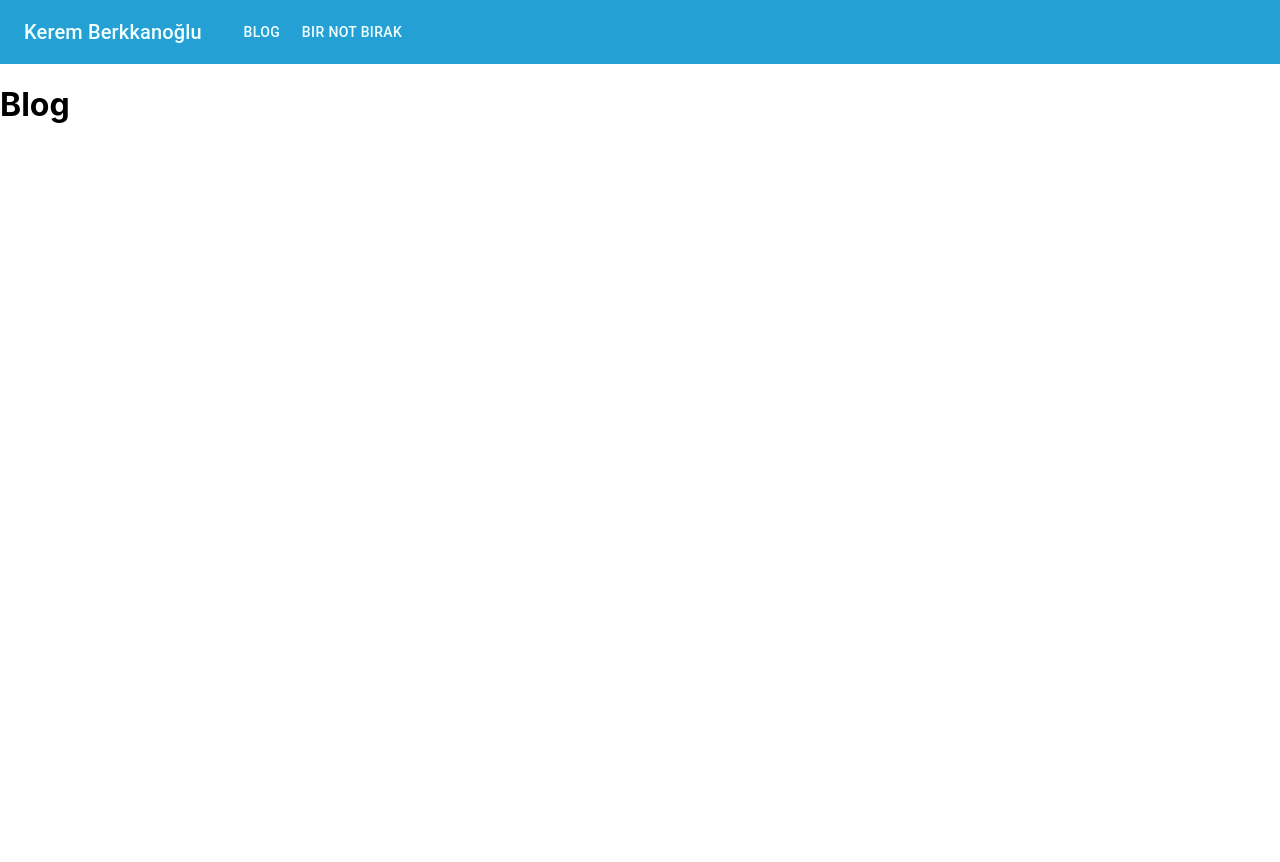
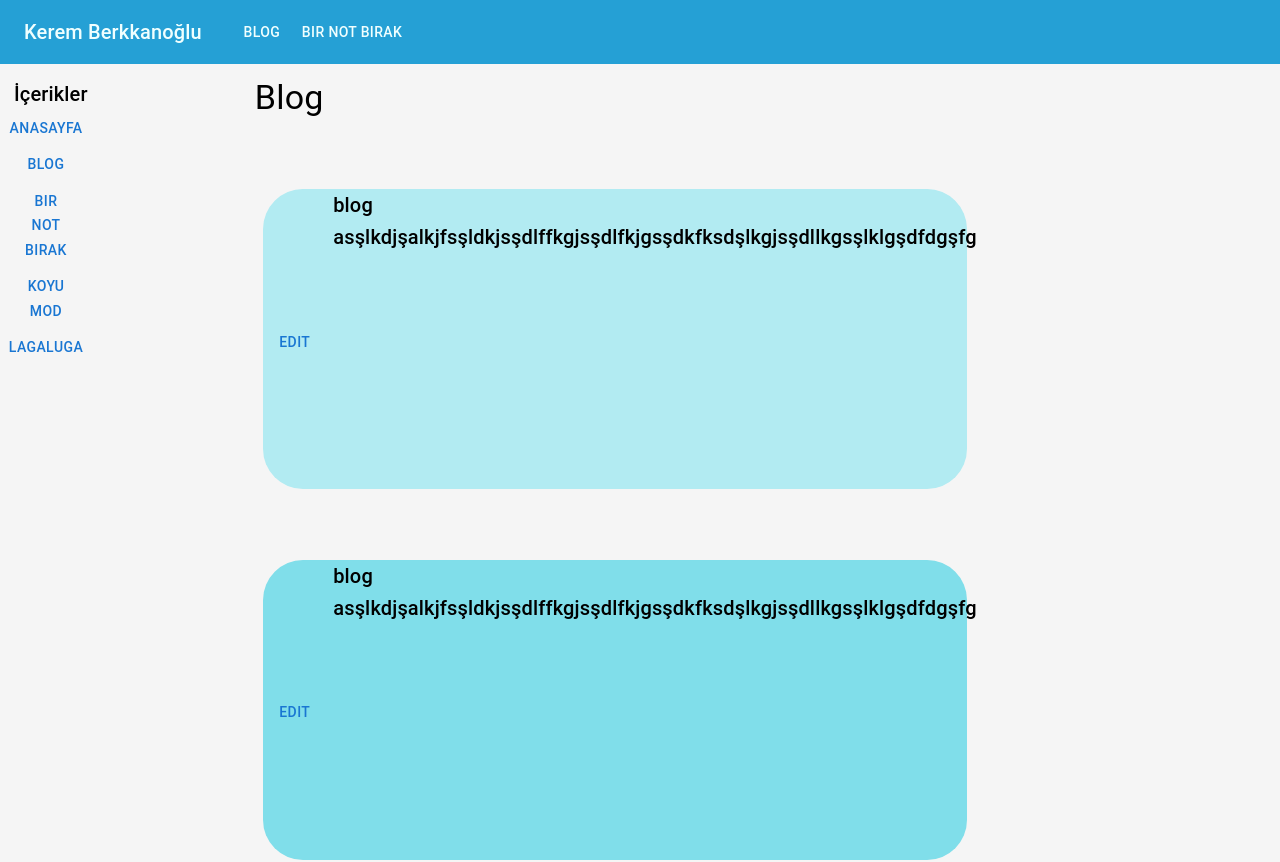
Before and after one commit to WizardLizard8998/WebSite1-React, a React (Create React App) app: page /Blog in a window 1280 px wide. Shown: the top 862 px of the page. Before the commit the page ends 800 px from the top, so only its background shows below. Built offline with nearby package versions, Linux system fonts and the light colour scheme.

Commit message:
page templates upgraded and processed

```diff
--- /dev/null
+++ b/src/COMPONENTS/ContentBox.jsx
@@ -0,0 +1,35 @@
+import React from "react";
+
+import Box from "@mui/material/Box";
+import { Typography } from "@mui/material";
+import Button from "@mui/material/Button";
+
+function ContentBox(props) {
+    const { renk, content } = props;
+
+    return (
+      <Box
+        sx={{
+          margin: 1,
+          borderRadius: 10,
+          width: "inherit",
+          height: 300,
+          backgroundColor: `${renk}`,
+          "&:hover": {
+            backgroundColor: "primary.main",
+            opacity: [0.9, 0.8, 0.7],
+          },
+        }}
+      >
+        <div class="box-title">
+          <Typography variant="h6">{content}</Typography>
+        </div>
+        <div>
+          <Button color="primary">Edit</Button>
+        </div>
+      </Box>
+    );
+  }
+
+
+  export default ContentBox;
--- /dev/null
+++ b/src/COMPONENTS/LeftBar.jsx
@@ -0,0 +1,58 @@
+import { React, useContext } from "react";
+import Typography from "@mui/material/Typography";
+import Button from "@mui/material/Button";
+import "../Styles.css";
+import { ThemeContext } from "../DATA/ThemeContext";
+import { useNavigate } from "react-router-dom";
+
+function LeftBar() {
+  const { theme, changeTheme } = useContext(ThemeContext);
+
+  let history = useNavigate();
+
+  var onClickAnasayfa = () => {
+    history("/");
+  };
+
+  var onClickBlog = () => {
+    history("/Blog");
+  };
+
+  var onClickBirNotBırak = () => {
+    history("/BirNotBırak");
+  };
+
+  var handleTheme = () => {
+    changeTheme();
+  };
+
+  return (
+    <div className={theme ? `pageTemplate pageTemplate-dark` : `pageTemplate`}>
+      <div className="leftbar">
+        <Typography variant="h6"> İçerikler </Typography>
+        <Button onClick={onClickAnasayfa}>
+          {" "}
+          <Typography variant="p"> Anasayfa </Typography>
+        </Button>
+        <Button onClick={onClickBlog}>
+          {" "}
+          <Typography variant="p"> Blog </Typography>
+        </Button>
+        <Button onClick={onClickBirNotBırak}>
+          {" "}
+          <Typography variant="p"> Bir Not Bırak </Typography>
+        </Button>
+        <Button onClick={handleTheme}>
+          {" "}
+          <Typography variant="p"> Koyu Mod </Typography>
+        </Button>
+        <Button>
+          {" "}
+          <Typography variant="p"> lagaluga </Typography>
+        </Button>
+      </div>
+    </div>
+  );
+}
+
+export default LeftBar;
--- a/src/PAGES/BlogPage.jsx
+++ b/src/PAGES/BlogPage.jsx
@@ -1,14 +1,53 @@
-import React from "react";
+import {React , useContext} from "react";
+
+import "../Styles.css";
+import axios from "axios";
+import Typography from "@mui/material/Typography";
+import { ThemeContext } from "../DATA/ThemeContext";
+import LeftBar from "../COMPONENTS/LeftBar";
+import ContentBox from "../COMPONENTS/ContentBox";
+import { useNavigate } from "react-router-dom";
+
 
 
 
 function BlogPage(props) {
 
+  const { theme } = useContext(ThemeContext);
+  var colors = [
+    "#B2EBF2",
+    "#80DEEA",
+    "#4DD0E1",
+    "#26C6DA",
+    "#00BCD4",
+    "#00ACC1",
+    "#0097A7",
+    "#00838F",
+  ];
 
+  var content = "blog asşlkdjşalkjfsşldkjsşdlffkgjsşdlfkjgsşdkfksdşlkgjsşdllkgsşlklgşdfdgşfg"
 
   return (
     <>
-      <h1>Blog </h1>
+      <>
+        <div
+          className={theme ? `pageTemplate pageTemplate-dark` : `pageTemplate`}
+        >
+          <div className="leftbar">
+            <LeftBar />
+          </div>
+
+          <div className="midcontent">
+            <Typography variant="h4"> Blog </Typography>
+            <div className="midBox">
+              {colors &&
+                colors.map((data, index) => (
+                  <ContentBox renk={data} content={content} />
+                ))}
+            </div>
+          </div>
+        </div>
+      </>
     </>
   );
 }
--- a/src/PAGES/MainPage.jsx
+++ b/src/PAGES/MainPage.jsx
@@ -1,49 +1,22 @@
 import React, { useContext } from "react";
-import Button from "@mui/material/Button";
+
 import "../Styles.css";
 import axios from "axios";
 import Typography from "@mui/material/Typography";
-
+import { ThemeContext } from "../DATA/ThemeContext";
+import LeftBar from "../COMPONENTS/LeftBar";
+import ContentBox from "../COMPONENTS/ContentBox";
 import { useNavigate } from "react-router-dom";
 
 //import { useEffect , useState} from "react";
 
-import Box from "@mui/material/Box";
-import { ThemeContext } from "../DATA/ThemeContext";
+
 
 var content = [
   "Lorem Ipsum, dizgi ve baskı endüstrisinde kullanılan mıgır metinlerdir. Lorem Ipsum, adı bilinmeyen bir matbaacının bir  ",
 ];
 
-function BoxSx(props) {
-  const { renk, content } = props;
-
-  return (
-    <Box
-      sx={{
-        margin: 1,
-        borderRadius: 10,
-        width: "inherit",
-        height: 300,
-        backgroundColor: `${renk}`,
-        "&:hover": {
-          backgroundColor: "primary.main",
-          opacity: [0.9, 0.8, 0.7],
-        },
-      }}
-    >
-      <div class="box-title">
-        <Typography variant="h6">{content}</Typography>
-      </div>
-      <div>
-        <Button color="primary">Edit</Button>
-      </div>
-    </Box>
-  );
-}
-
 function MainPage(props) {
-  const history = useNavigate();
 
   var colors = [
     "#B2EBF2",
@@ -56,15 +29,7 @@ function MainPage(props) {
     "#00838F",
   ];
 
-  const { theme, changeTheme } = useContext(ThemeContext);
-
-  var onClick = () => {
-    history("/Blog");
-  };
-
-  var handleTheme = () => {
-    changeTheme();
-  };
+  const { theme } = useContext(ThemeContext);
 
   axios
     .get("https://blogapi89.azurewebsites.net/api/BLOG/")
@@ -76,27 +41,7 @@ function MainPage(props) {
         className={theme ? `pageTemplate pageTemplate-dark` : `pageTemplate`}
       >
         <div className="leftbar">
-          <Typography variant="h6"> İçerikler </Typography>
-          <Button onClick={onClick}>
-            {" "}
-            <Typography variant="p"> Anasayfa </Typography>
-          </Button>
-          <Button>
-            {" "}
-            <Typography variant="p"> Blog </Typography>
-          </Button>
-          <Button onClick={handleTheme}>
-            {" "}
-            <Typography variant="p"> Koyu Mod </Typography>
-          </Button>
-          <Button>
-            {" "}
-            <Typography variant="p"> lagaluga </Typography>
-          </Button>
-          <Button>
-            {" "}
-            <Typography variant="p"> lagaluga </Typography>
-          </Button>
+          <LeftBar />
         </div>
 
         <div className="midcontent">
@@ -104,7 +49,7 @@ function MainPage(props) {
           <div className="midBox">
             {colors &&
               colors.map((data, index) => (
-                <BoxSx renk={data} content={content} />
+                <ContentBox renk={data} content={content} />
               ))}
           </div>
         </div>
--- a/src/Styles.css
+++ b/src/Styles.css
@@ -20,7 +20,8 @@
   flex-direction: column;
   width: fit-content;
   max-width: 10%;
-  margin-right: 100px;
+  margin-right: 10%;
+
 }
 
 .midcontent {
```
